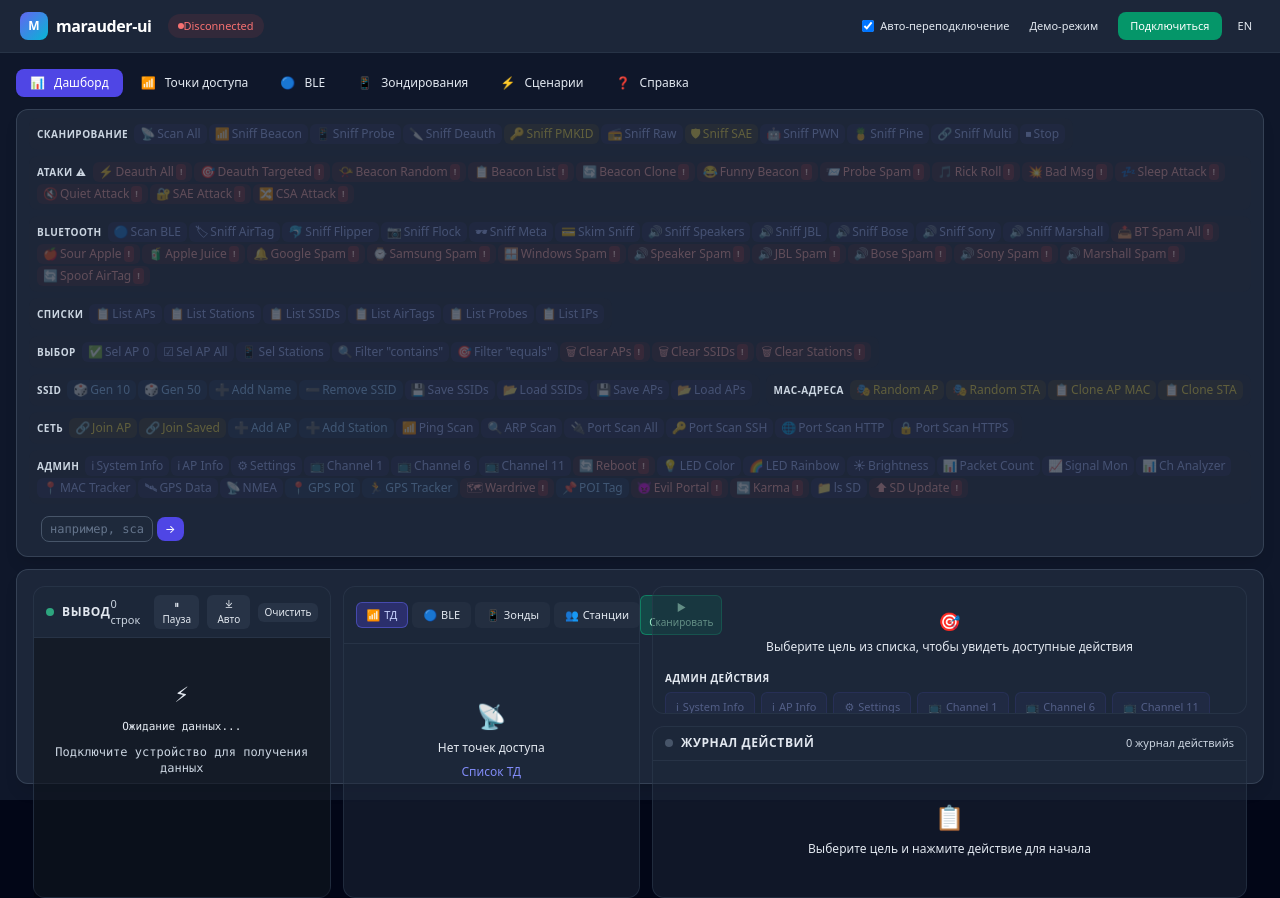
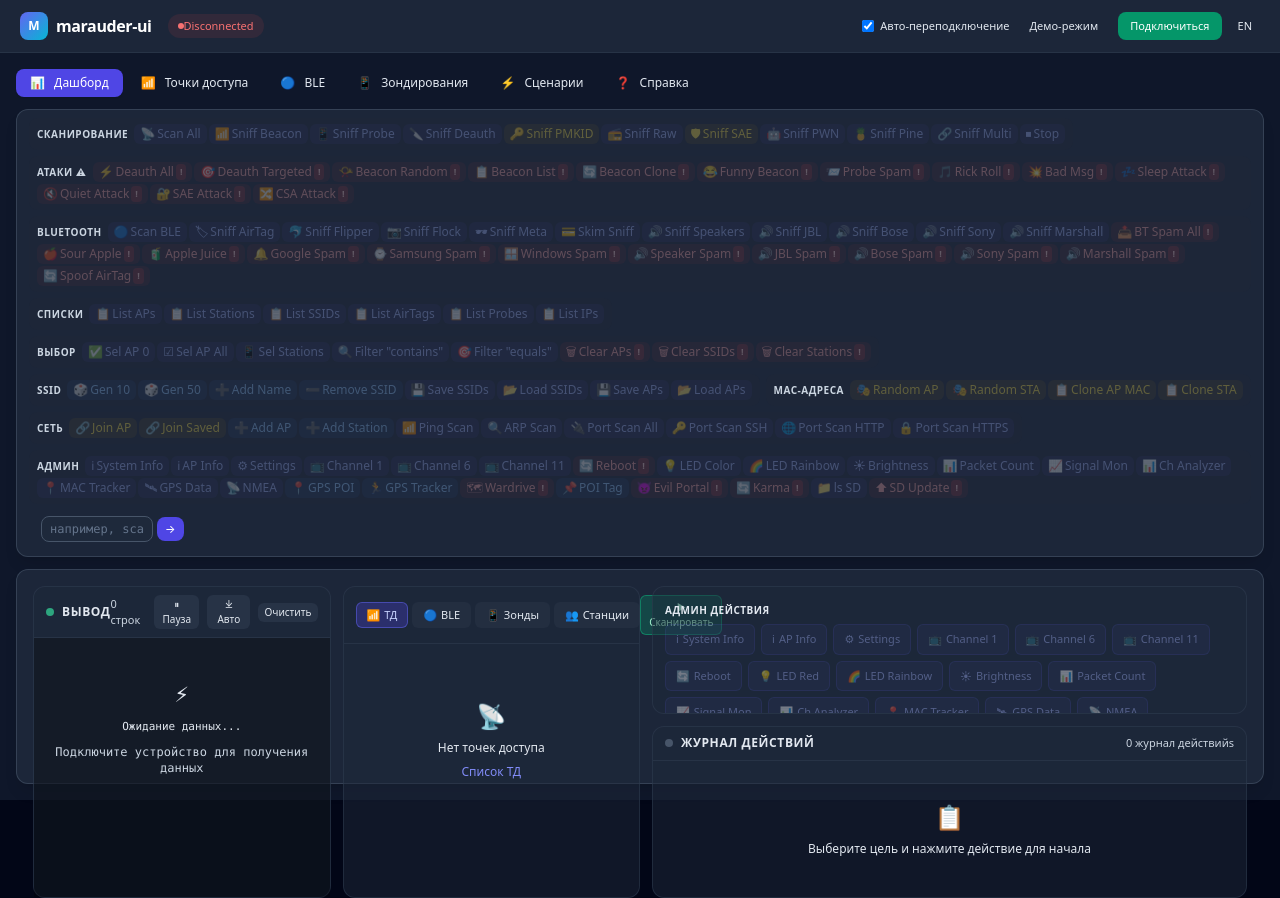
Before and after one commit to bapyha-netizen/marauder-ui, a Vue app: page / in a window 1280 px wide. Built offline with nearby package versions, Linux system fonts and the light colour scheme.

Commit message:
remove 'Select a target' placeholder text and emoji from dashboard

```diff
--- a/src/components/dashboard/DashboardView.vue
+++ b/src/components/dashboard/DashboardView.vue
@@ -167,11 +167,7 @@
     <div class="w-1/2 flex flex-col min-h-0 min-w-0 gap-3">
       <!-- Top: Selected target details + actions -->
       <div class="bg-slate-800/50 rounded-xl border border-slate-700/50 p-3 flex-shrink-0 overflow-y-auto max-h-32">
-        <div v-if="!selectedTarget" class="text-center py-2 text-xs text-slate-600">
-          <div class="text-lg mb-1">🎯</div>
-          <div>{{ $t('dashboard.selectTarget') }}</div>
-        </div>
-        <div v-if="!selectedTarget && availableActions.length" class="mt-2">
+        <div v-if="!selectedTarget && availableActions.length" class="mt-1">
           <div class="text-[10px] font-semibold text-slate-400 uppercase tracking-wider mb-1.5">{{ $t('dashboard.adminActions') }}</div>
           <div class="flex flex-wrap gap-1.5">
             <button v-for="action in availableActions" :key="action.key" @click="runActionLocal(action)"
```
